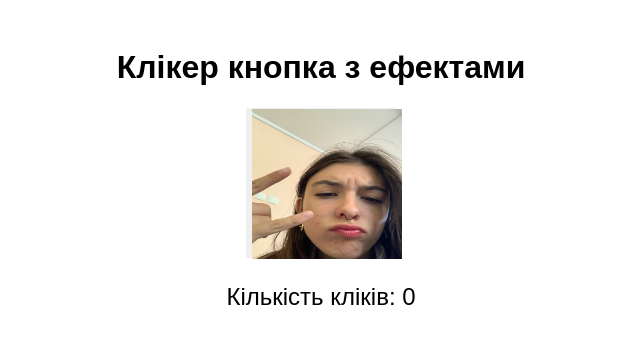
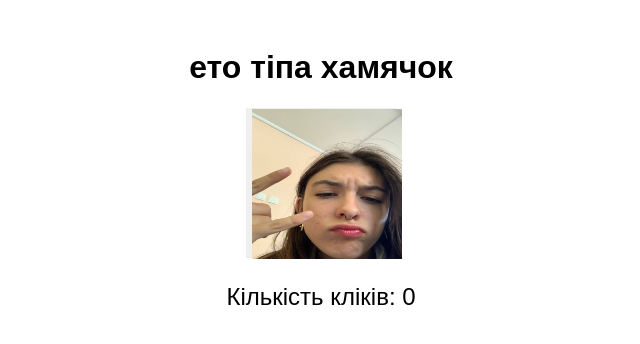
Before and after one commit to JHEFWAHHAHH/varia-taptap-bitcoin-plak-plak, a plain HTML site: page index.html in a window 1280 px wide. Shown: the whole page, without its empty margins (319-959 px from the left). Drawn offline with Linux system fonts and the light colour scheme.

Commit message:
Update index.html

```diff
--- a/index.html
+++ b/index.html
@@ -3,7 +3,7 @@
 <head>
     <meta charset="UTF-8">
     <meta name="viewport" content="width=device-width, initial-scale=1.0">
-    <title>Клікер кнопка з ефектами</title>
+    <title>мелстрой пидор</title>
     <style>
         body {
             font-family: Arial, sans-serif;
@@ -45,7 +45,7 @@
 </head>
 <body>
 
-    <h1>Клікер кнопка з ефектами</h1>
+    <h1>ето тіпа хамячок</h1>
     <button id="click-button">
         <img src="чотирка.jpg" alt="Кнопка" id="click-image" width="150" height="150">
     </button>
```
